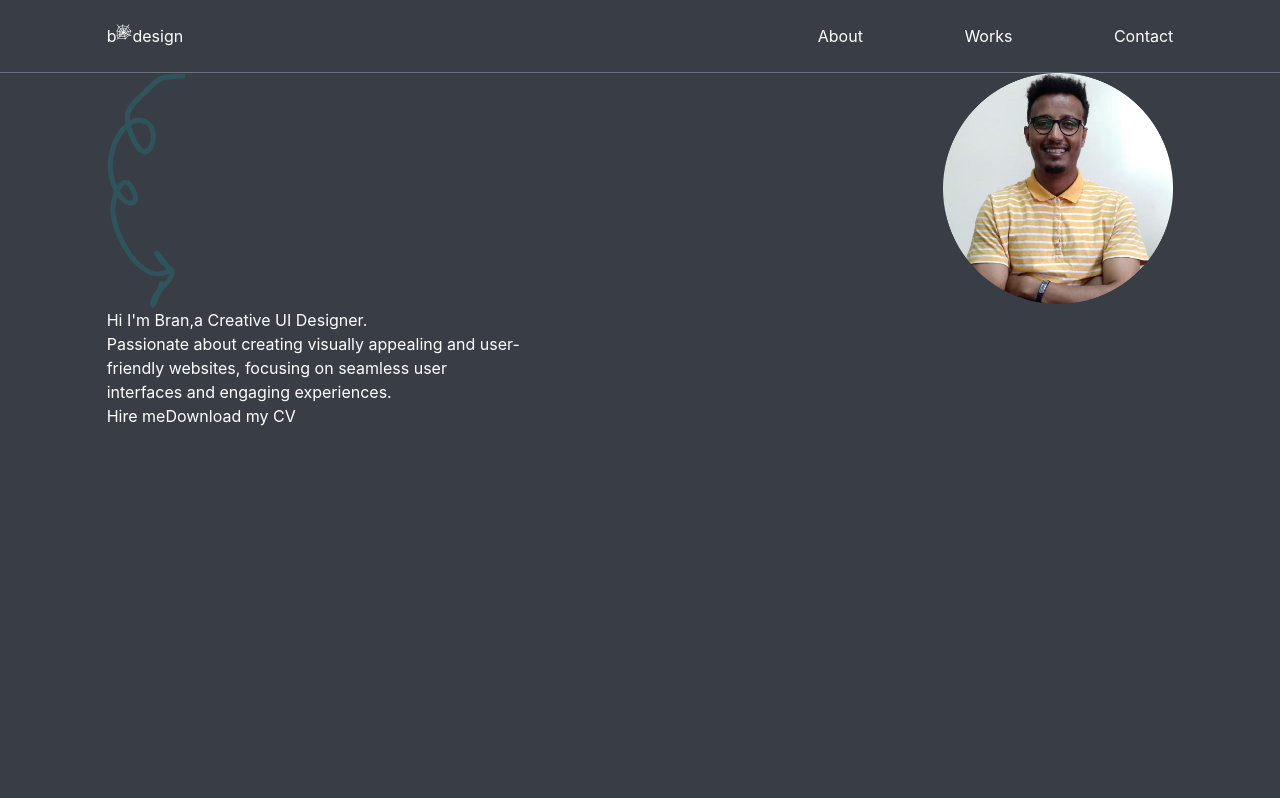
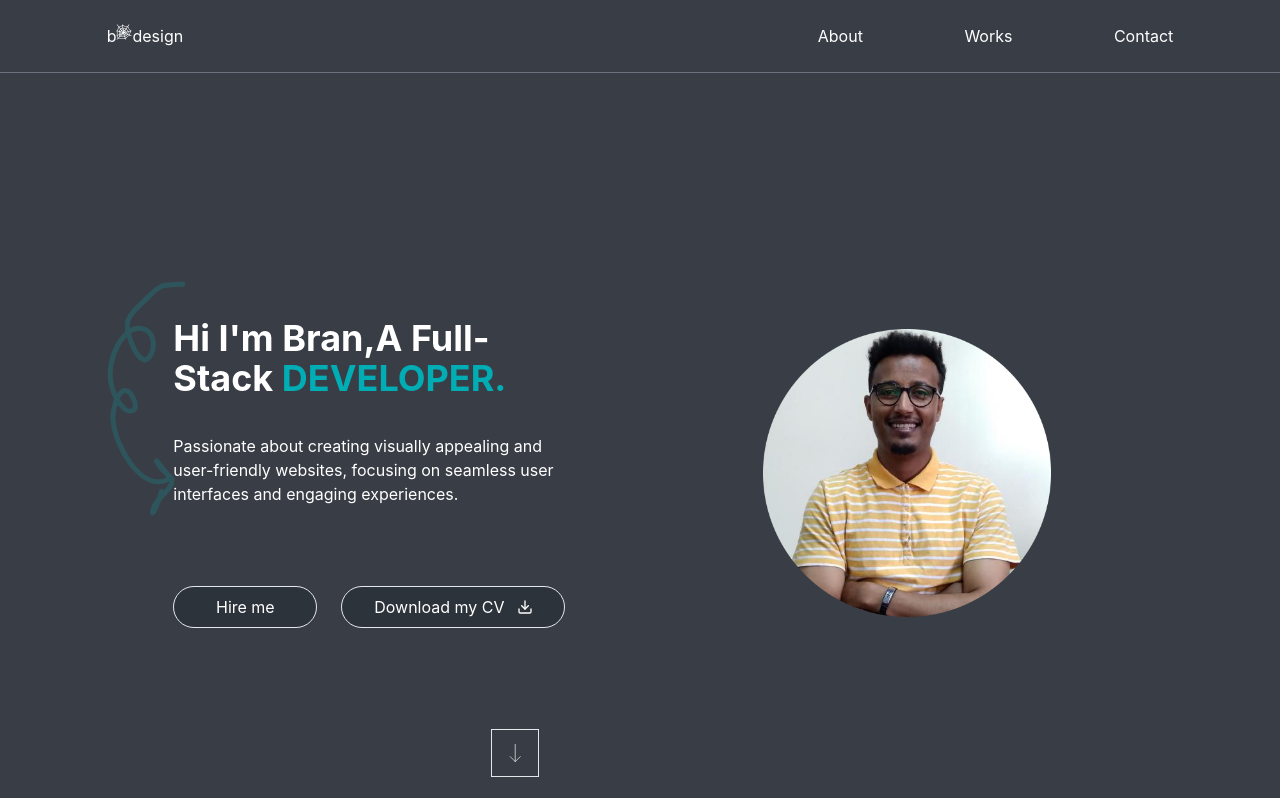
Before and after one commit to BranBayou/portfolio, a React (Create React App) app: page / in a window 1280 px wide. Shown: the top 798 px of the page. Built offline with nearby package versions, Linux system fonts and the light colour scheme.

Commit message:
Add more changes

```diff
--- a/src/components/Headline/Intro.jsx
+++ b/src/components/Headline/Intro.jsx
@@ -1,31 +1,33 @@
 import React from 'react';
 import ringArrow from '../../Assets/ringArrow.svg';
+import { FiDownload } from "react-icons/fi";
 
 function Intro() {
   return (
-    <div className="">
+    <div className="h-full w-1/2">
       <div className="">
-        <img className="" src={ringArrow} alt="arrow" />
+        <img className="absolute top-52" src={ringArrow} alt="arrow" />
       </div>
-      <div className="w-1/2">
+      <div className="h-full w-9/12 mx-auto flex flex-col gap-20 items-start justify-center">
         <div className="">
-          <h1 className="">
-            Hi I&apos;m Bran,a Creative
+          <h1 className="text-4xl font-bold">
+            Hi I&apos;m Bran,A Full-Stack
             {' '}
-            <span className="">
-              UI Designer.
+            <span className="text-aquab text-4xl font-bold">
+              DEVELOPER.
             </span>
           </h1>
-        </div>
-        <p className="">
+
+          <p className="mt-9">
           Passionate about creating visually
           appealing and user-friendly websites,
           focusing on seamless user interfaces and
           engaging experiences.
-        </p>
-        <div className="">
-          <button className="" href="https://www.linkedin.com/in/bran-baye/">Hire me</button>
-          <button className="" href="https://docs.google.com/document/d/1dM-S4qVg-4mAeqKDHwAXpnUdvD9nyQF6BXXPGFv8ybA/edit?usp=sharing">Download my CV</button>
+          </p>
+        </div>
+        <div className="flex gap-6">
+          <button className="w-36 bg-darkt p-2 rounded-3xl border hover:bg-aquab" href="https://www.linkedin.com/in/bran-baye/">Hire me</button>
+          <button className="flex items-center justify-center gap-3 w-56 bg-darkt p-2 rounded-3xl border hover:bg-aquab" href="https://docs.google.com/document/d/1dM-S4qVg-4mAeqKDHwAXpnUdvD9nyQF6BXXPGFv8ybA/edit?usp=sharing">Download my CV <FiDownload /></button>
         </div>
       </div>
     </div>
--- a/src/components/Headline/NextPage.jsx
+++ /dev/null
@@ -1,12 +0,0 @@
-import React from 'react';
-import nextP from '../../Assets/nextP.svg';
-
-function NextPage() {
-  return (
-    <div className="">
-      <img className="" src={nextP} alt="next page" />
-    </div>
-  );
-}
-
-export default NextPage;
--- a/src/components/Headline/ProfilePhoto.jsx
+++ b/src/components/Headline/ProfilePhoto.jsx
@@ -1,10 +1,16 @@
 import React from 'react';
 import bran from '../../Assets/bran.jpg';
+import nextP from '../../Assets/nextP.svg';
 
 function ProfilePhoto() {
   return (
-    <div className="">
-      <img className="w-72" src={bran} alt="avatar" />
+    <div className="w-1/2 flex items-center justify-center">
+      <div className="">
+        <img className="w-72" src={bran} alt="avatar" />
+      </div>
+      <div className="">
+        <img className="w-12 absolute bottom-24 left-96 border" src={nextP} alt="next page" />
+      </div>
     </div>
   );
 }
```
